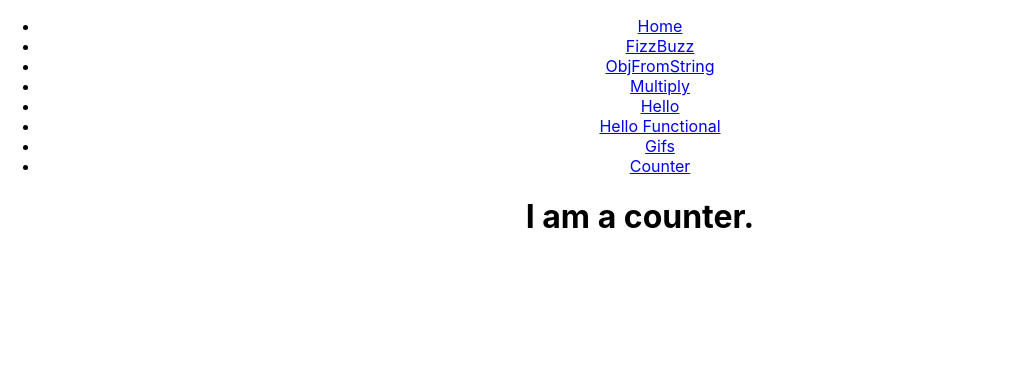
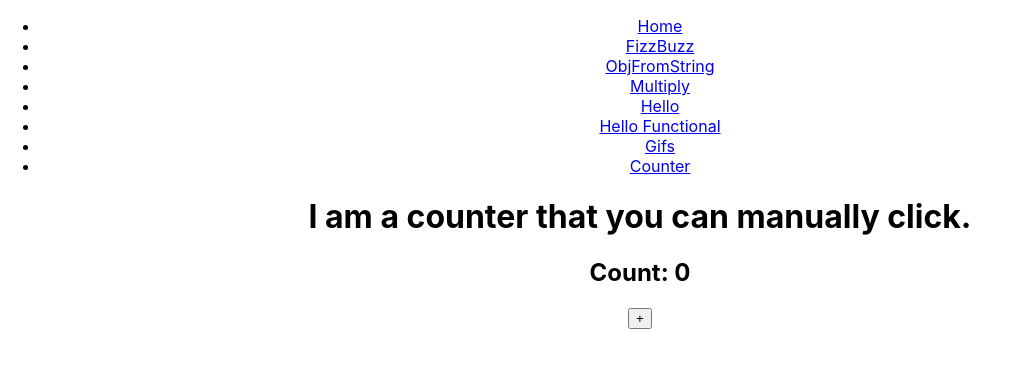
Before and after one commit to MMcClure11/practice-constructor.io, a React (Create React App) app: page /counter in a window 1280 px wide. Shown: the top 368 px of the page, without its empty margins (0-1009 px from the left). Built offline with nearby package versions, Linux system fonts and the light colour scheme.

Commit message:
Add state and button for count

```diff
--- a/src/components/Counter.js
+++ b/src/components/Counter.js
@@ -1,9 +1,14 @@
-import React from 'react';
+import React, { useState } from 'react';
 
 const Counter = () => {
+
+  const [count, setCount] = useState(0)
+
   return (
     <div>
-      <h1>I am a counter.</h1>
+      <h1>I am a counter that you can manually click.</h1>
+      <h2>Count: { count }</h2>
+      <button>+</button>
     </div>
   )
 }
```
